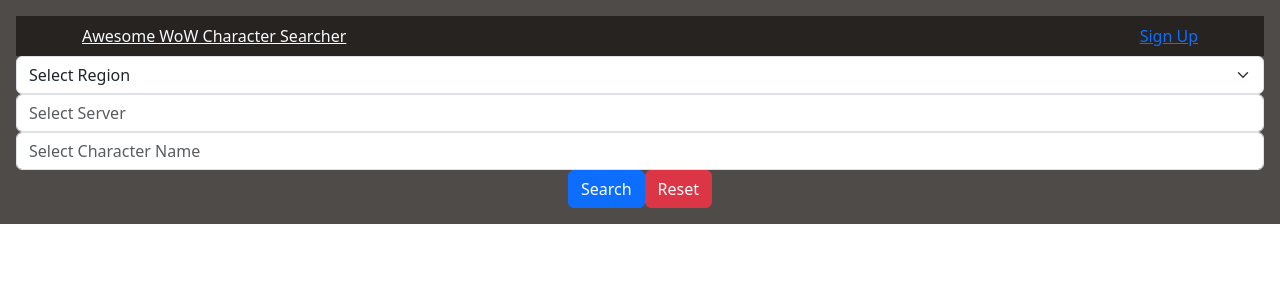
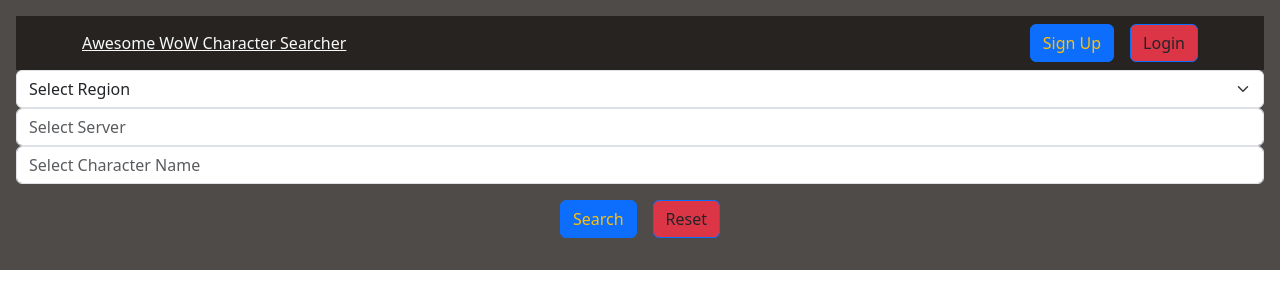
Before and after one commit to ValCas18/capstone_project1, a React (Create React App) app: page / in a window 1280 px wide. Shown: the top 308 px of the page. Built offline with nearby package versions, Linux system fonts and the light colour scheme.

Commit message:
minor css changes

```diff
--- a/src/components/InputChar.jsx
+++ b/src/components/InputChar.jsx
@@ -2,7 +2,7 @@
 import Button from "react-bootstrap/Button";
 import { useDispatch } from "react-redux";
 import { useState } from "react";
-import { /* DELETE_CARD */ setSearchCriteria } from "../redux/actions";
+import { setSearchCriteria } from "../redux/actions";
 
 const InputChar = () => {
 	const [region, setRegion] = useState("");
@@ -17,7 +17,7 @@
 	};
 
 	return (
-		<Form onSubmit={handleSearch}>
+		<Form onSubmit={handleSearch} className="mb-3">
 			<Form.Select defaultValue={"0"} onChange={(e) => setRegion(e.target.value)} required>
 				<option value="0" disabled>
 					Select Region
@@ -35,12 +35,14 @@
 				onChange={(e) => setCharacterName(e.target.value)}
 				required
 			/>
-			<Button variant="primary" type="submit">
-				Search
-			</Button>
-			<Button variant="danger" type="reset" /* onClick={handleDeleteCard} */>
-				Reset
-			</Button>
+			<div className="d-flex justify-content-center gap-3 mt-3">
+				<Button className="text-warning" type="submit">
+					Search
+				</Button>
+				<Button className="bg-danger text-dark" type="reset">
+					Reset
+				</Button>
+			</div>
 		</Form>
 	);
 };
--- a/src/components/SelectedCharacter.jsx
+++ b/src/components/SelectedCharacter.jsx
@@ -18,6 +18,7 @@
 
 	return (
 		<>
+			<div className="d-flex justify-content-center">
 				{cardExists === true ? (
 					<Card style={{ width: "10rem" }}>
 						<Card.Img src={singleCharacter.thumbnail_url} />
@@ -26,14 +27,19 @@
 							<Card.Text>
 								{singleCharacter.active_spec_name} {singleCharacter.class}
 							</Card.Text>
-						<Button variant={singleCharacter.faction === "alliance" ? "primary" : "danger"}>Add to Favorite!</Button>{" "}
-						{/* potrei rendere il colore di ogni pulsante uguale a quello della classe */}
+							<Button
+								className={singleCharacter.faction === "alliance" ? "bg-primary text-warning" : "bg-danger text-dark"}
+							>
+								Add to Favorite!
+							</Button>{" "}
+							{/* potrei rendere il colore di ogni pulsante uguale a quello della classe con uno switch?*/}
 							{/* style={{ backgroundColor: "orange" }}  */}
 						</Card.Body>
 					</Card>
 				) : (
 					""
 				)}
+			</div>
 		</>
 	);
 };
--- a/src/components/TopBar.jsx
+++ b/src/components/TopBar.jsx
@@ -11,20 +11,13 @@
 					Awesome WoW Character Searcher
 				</Link>
 				<Navbar.Toggle />
-				<Navbar.Collapse className="justify-content-end">
-					<Link to="/registration" className="">
-						Sign Up
+				<Navbar.Collapse className="justify-content-end gap-3">
+					<Link to="/registration">
+						<Button className="text-warning">Sign Up</Button>
 					</Link>
-					{/* <Button variant="success" className="me-3">
-						Login
-					</Button>
-					<Button variant="light">Sign-Up</Button>{" "}
-					<Navbar.Text className="text-light">
-						Signed in as:{" "}
-						<span href="#login" className="text-light">
-							Mark Otto
-						</span>
-					</Navbar.Text> */}
+					<Link to="/login">
+						<Button className="bg-danger text-dark">Login</Button>
+					</Link>
 				</Navbar.Collapse>
 			</Container>
 		</Navbar>
--- a/src/redux/actions/index.jsx
+++ b/src/redux/actions/index.jsx
@@ -1,5 +1,6 @@
 export const GET_CHARACTER = "GET_CHARACTER";
 export const SET_SEARCH_CRITERIA = "SET_SEARCH_CRITERIA";
+export const DELETE_CARD = "DELETE_CARD";
 
 export const setSearchCriteria = (region, server, characterName) => ({
 	type: SET_SEARCH_CRITERIA,
--- /dev/null
+++ b/src/redux/reducers/cardDeleteReducer.jsx
@@ -0,0 +1,17 @@
+import { DELETE_CARD } from "../actions";
+
+const initialState = {
+	cardExists: true,
+};
+
+export const deleteCard = (state = initialState, action) => {
+	switch (action.type) {
+		case DELETE_CARD:
+			return {
+				...state,
+				cardExists: false,
+			};
+		default:
+			return state;
+	}
+};
--- a/src/redux/store/store.js
+++ b/src/redux/store/store.js
@@ -1,10 +1,12 @@
 import { configureStore, combineReducers } from "@reduxjs/toolkit";
 import { characterReducer } from "../reducers/characterReducer";
 import { inputReducer } from "../reducers/inputReducer";
+import { deleteCard } from "../reducers/cardDeleteReducer";
 
 const rootReducer = combineReducers({
 	character: characterReducer,
 	input: inputReducer,
+	deleteCard: deleteCard,
 });
 
 const store = configureStore({
```
Also changed, not shown: src/redux/reducers/cardAwayReducer.jsx (added, +17 -0 lines). Lines whose indentation alone changed are shown as unchanged.
